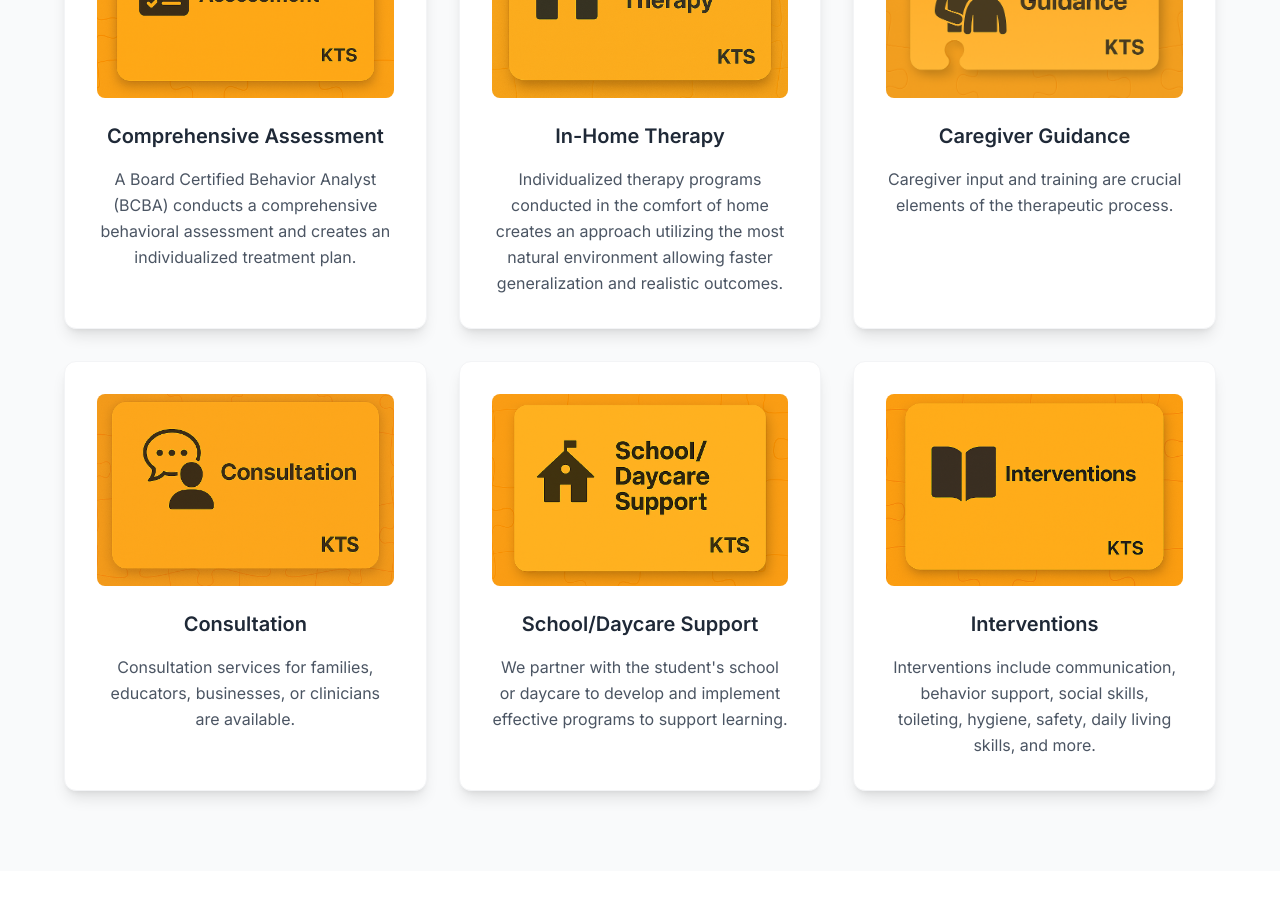
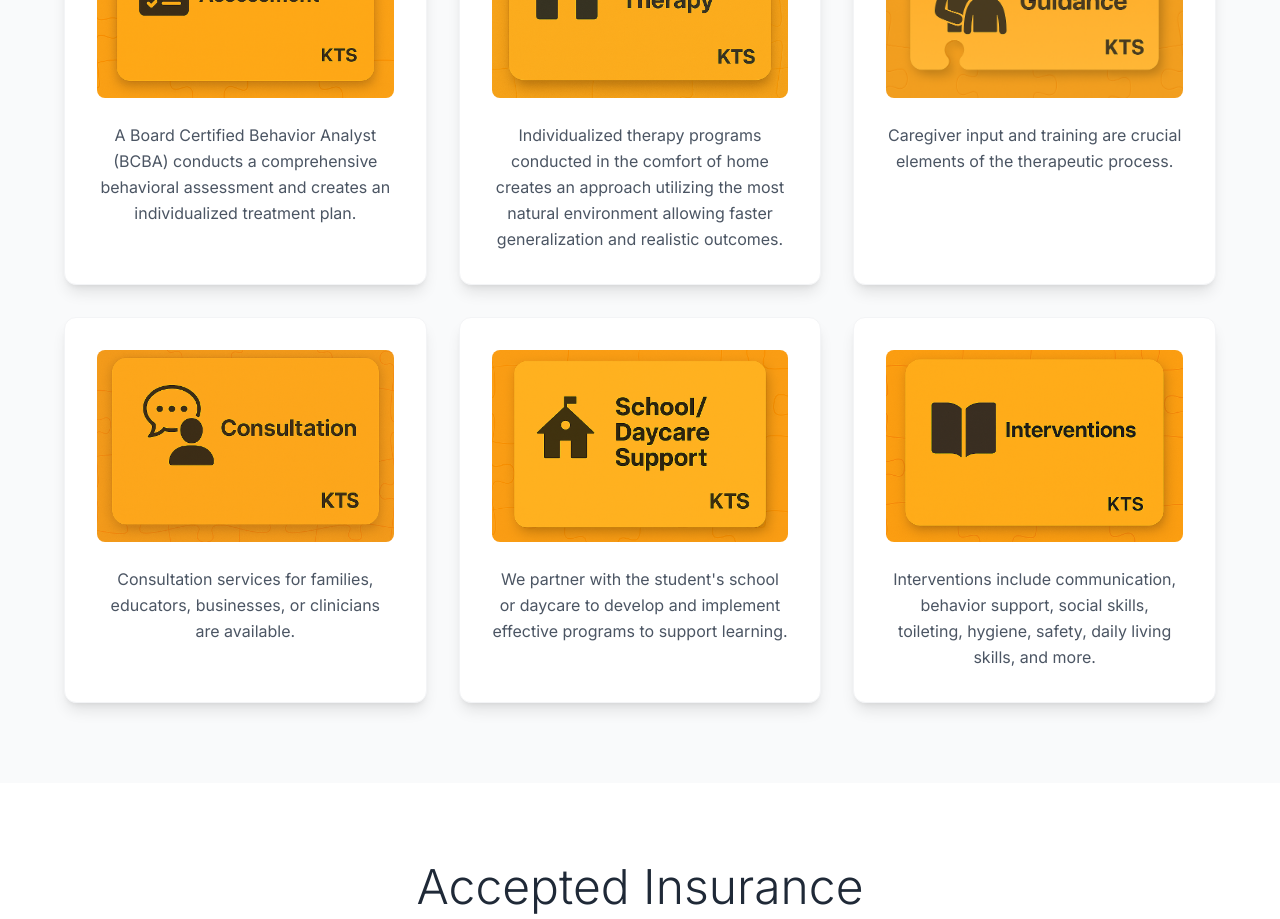
Before and after one commit to BTheCoderr/Klubhouse-Therapy-Services, a Next.js app: page / in a window 1280 px wide. Shown: the part 3280-4199 px from the top of the page. Built offline with nearby package versions, Linux system fonts and the light colour scheme.

Commit message:
Remove redundant service card headers - let images handle the titles

```diff
--- a/app/page.tsx
+++ b/app/page.tsx
@@ -273,9 +273,6 @@ export default function Home() {
                   className="w-full h-48 object-cover hover:scale-105 transition-transform duration-300"
                 />
               </div>
-              <h3 className="text-xl font-semibold text-gray-800 mb-4 text-center">
-                Comprehensive Assessment
-              </h3>
               <p className="text-gray-600 leading-relaxed text-center">
                 A Board Certified Behavior Analyst (BCBA) conducts a comprehensive behavioral assessment and creates an individualized treatment plan.
               </p>
@@ -291,9 +288,6 @@ export default function Home() {
                   className="w-full h-48 object-cover hover:scale-105 transition-transform duration-300"
                 />
               </div>
-              <h3 className="text-xl font-semibold text-gray-800 mb-4 text-center">
-                In-Home Therapy
-              </h3>
               <p className="text-gray-600 leading-relaxed text-center">
                 Individualized therapy programs conducted in the comfort of home creates an approach utilizing the most natural environment allowing faster generalization and realistic outcomes.
               </p>
@@ -309,9 +303,6 @@ export default function Home() {
                   className="w-full h-48 object-cover hover:scale-105 transition-transform duration-300"
                 />
               </div>
-              <h3 className="text-xl font-semibold text-gray-800 mb-4 text-center">
-                Caregiver Guidance
-              </h3>
               <p className="text-gray-600 leading-relaxed text-center">
                 Caregiver input and training are crucial elements of the therapeutic process.
               </p>
@@ -327,9 +318,6 @@ export default function Home() {
                   className="w-full h-48 object-cover hover:scale-105 transition-transform duration-300"
                 />
               </div>
-              <h3 className="text-xl font-semibold text-gray-800 mb-4 text-center">
-                Consultation
-              </h3>
               <p className="text-gray-600 leading-relaxed text-center">
                 Consultation services for families, educators, businesses, or clinicians are available.
               </p>
@@ -345,9 +333,6 @@ export default function Home() {
                   className="w-full h-48 object-cover hover:scale-105 transition-transform duration-300"
                 />
               </div>
-              <h3 className="text-xl font-semibold text-gray-800 mb-4 text-center">
-                School/Daycare Support
-              </h3>
               <p className="text-gray-600 leading-relaxed text-center">
                 We partner with the student's school or daycare to develop and implement effective programs to support learning.
               </p>
@@ -363,9 +348,6 @@ export default function Home() {
                   className="w-full h-48 object-cover hover:scale-105 transition-transform duration-300"
                 />
               </div>
-              <h3 className="text-xl font-semibold text-gray-800 mb-4 text-center">
-                Interventions
-              </h3>
               <p className="text-gray-600 leading-relaxed text-center">
                 Interventions include communication, behavior support, social skills, toileting, hygiene, safety, daily living skills, and more.
               </p>
```
